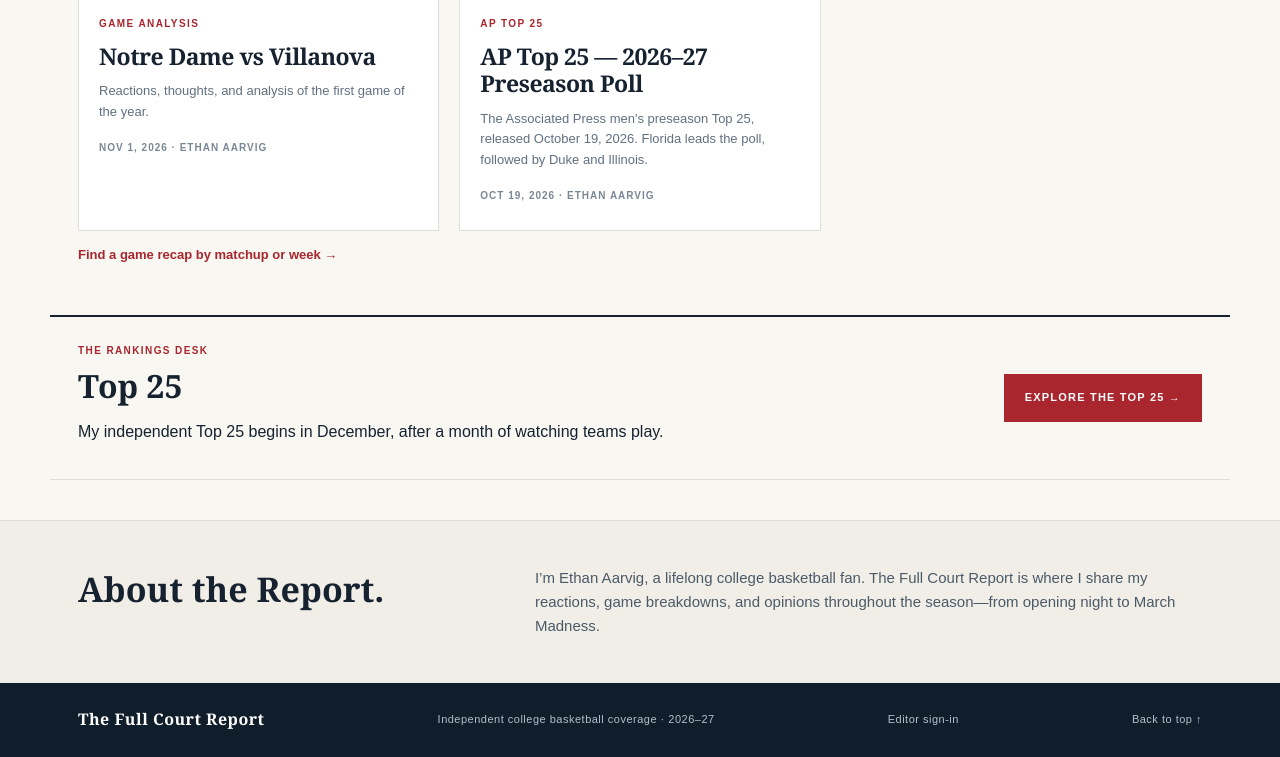
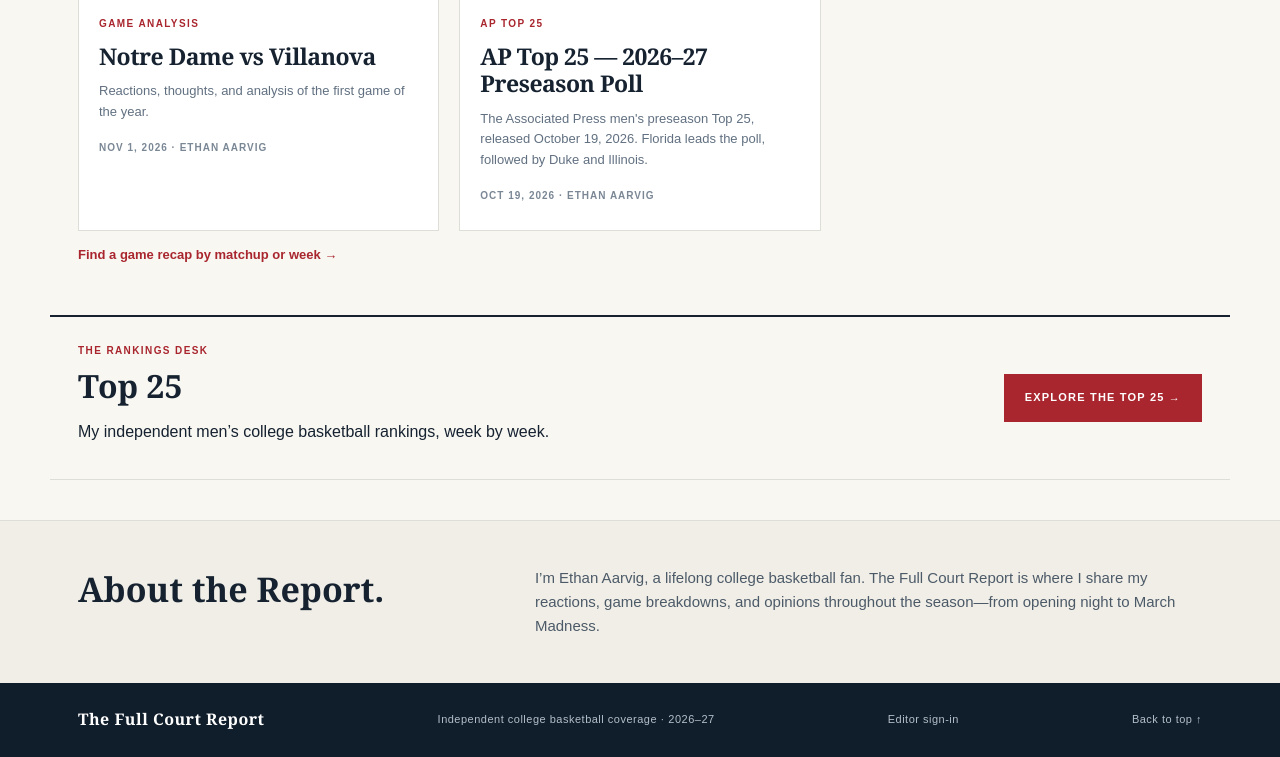
Before and after one commit to EHAARV01/college-basketball, a Jekyll site: the page built from index.html, in a window 1280 px wide and 900 px high, scrolled down 1502 px, cut to the strip 143-900 px from the top of the window. Built offline with Jekyll 4.4.1, drawn with Linux system fonts in a browser that asks for light colours.

Commit message:
Update rankings_intro for clarity and specificity

```diff
--- a/_data/homepage.yml
+++ b/_data/homepage.yml
@@ -3,7 +3,7 @@ hero_button: Read the story
 latest_heading: Latest from the Court
 archive_label: View all articles
 rankings_heading: Top 25
-rankings_intro: My independent Top 25 begins in December, after a month of watching teams play.
+rankings_intro: My independent men’s college basketball rankings, week by week.
 about_heading: About the Report.
 about_body: I'm Ethan Aarvig, a lifelong college basketball fan. The Full Court Report is where I share
   my reactions, game breakdowns, and opinions throughout the season—from opening night to March Madness.
```
